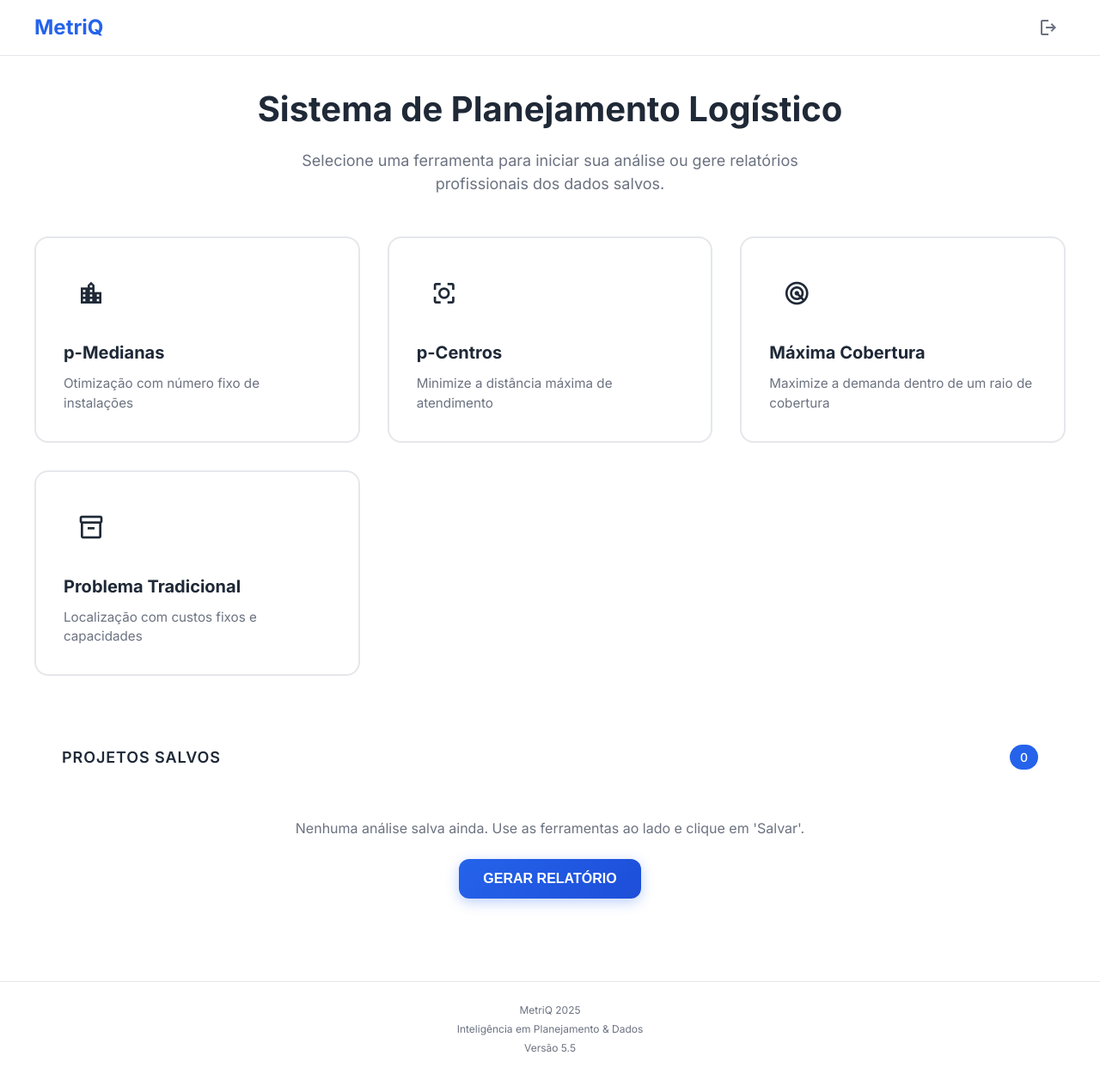
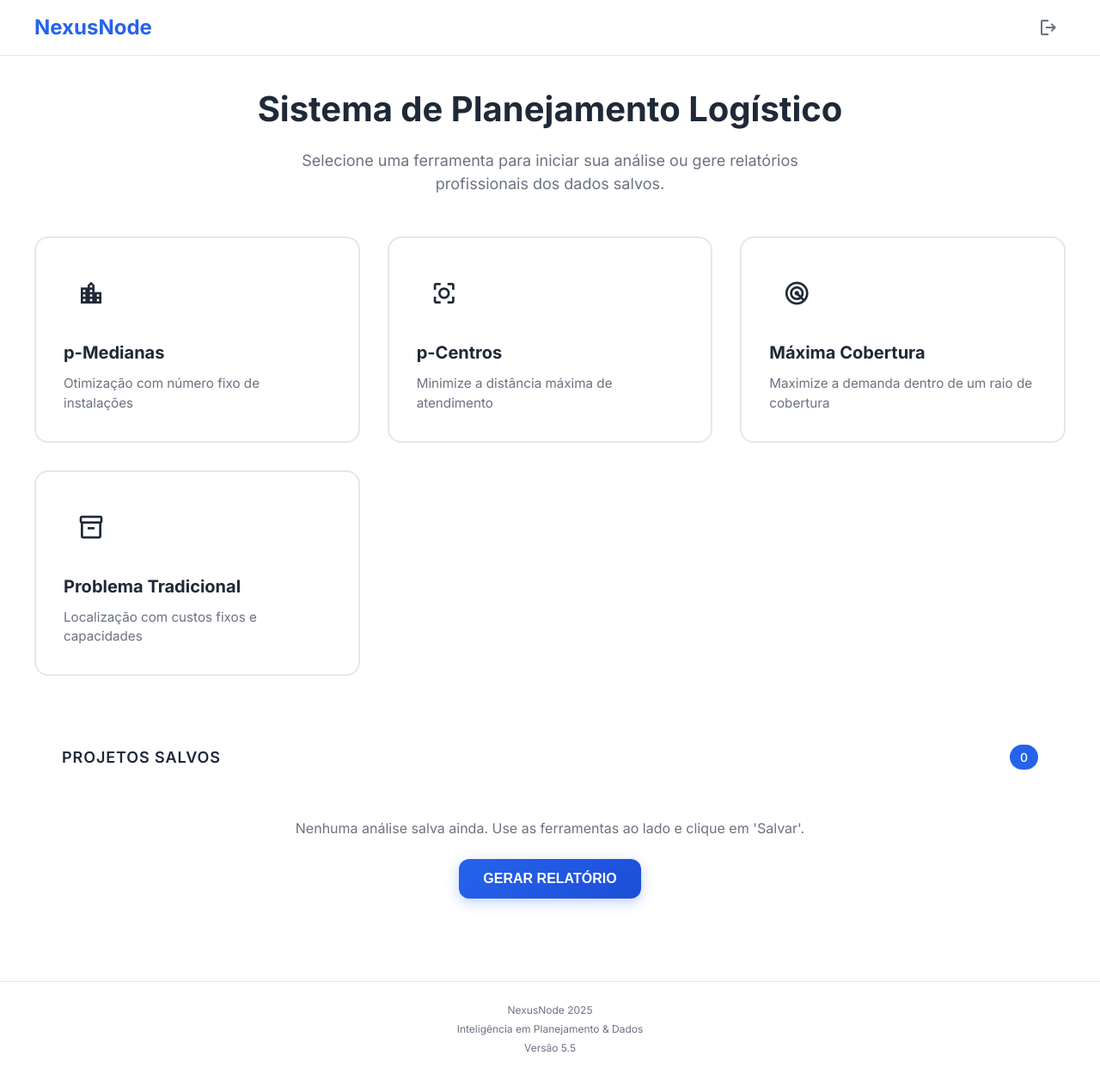
Before and after one commit to italomayacone00-alt/suporte-de-logistica, a Flask app: page / in a window 1280 px wide. Shown: the whole page at 86% size. Run offline with Flask 3, Linux system fonts and the light colour scheme.

Commit message:
Atualizado nome do site de MetriQ para NexusNode

```diff
--- a/static/css/style.css
+++ b/static/css/style.css
@@ -1,4 +1,4 @@
-/* static/css/style.css - Estilo MetriQ */
+/* static/css/style.css - Estilo NexusNode */
 
 :root {
     --primary: #2563eb;
--- a/static/js/script.js
+++ b/static/js/script.js
@@ -1,5 +1,5 @@
-// JavaScript para Otimização de CDs - MetriQ
-// Sistema de Otimização de CDs - MetriQ
+// JavaScript para Otimização de CDs - NexusNode
+// Sistema de Otimização de CDs - NexusNode
 // Versão: Formato Matriz Única (Solver Excel)
 
 // Função para mostrar passo 2 após download
--- a/templates/base.html
+++ b/templates/base.html
@@ -4,7 +4,7 @@
 <head>
     <meta charset="UTF-8">
     <meta name="viewport" content="width=device-width, initial-scale=1.0">
-    <title>{% block title %}MetriQ{% endblock %}</title>
+    <title>{% block title %}NexusNode{% endblock %}</title>
     <link href="https://fonts.googleapis.com/css2?family=Inter:wght@300;400;500;600;700&display=swap" rel="stylesheet">
     <link href="https://fonts.googleapis.com/css2?family=Material+Symbols+Outlined:wght,FILL@100..700,0..1&display=swap" rel="stylesheet">
     <link rel="stylesheet" href="{{ url_for('static', filename='css/style.css') }}">
@@ -14,7 +14,7 @@
     <header class="header">
         <div class="header-container">
             <a href="{{ url_for('dashboard') }}" class="logo">
-                <span class="logo-text">MetriQ</span>
+                <span class="logo-text">NexusNode</span>
             </a>
             <button class="logout-btn">
                 <span class="material-symbols-outlined">logout</span>
@@ -41,7 +41,7 @@
 
     <!-- Footer Simples -->
     <footer class="footer">
-        <p>MetriQ 2025</p>
+        <p>NexusNode 2025</p>
         <p>Inteligência em Planejamento & Dados</p>
         <p>Versão 5.5</p>
     </footer>
--- a/templates/dashboard_professional.html
+++ b/templates/dashboard_professional.html
@@ -1,7 +1,7 @@
-<!-- templates/dashboard_professional.html - Dashboard MetriQ -->
+<!-- templates/dashboard_professional.html - Dashboard NexusNode -->
 {% extends "base.html" %}
 
-{% block title %}MetriQ - Sistema de Planejamento Logístico{% endblock %}
+{% block title %}NexusNode - Sistema de Planejamento Logístico{% endblock %}
 
 {% block content %}
 <div class="dashboard-container">
--- a/templates/index.html
+++ b/templates/index.html
@@ -1,7 +1,7 @@
 <!-- templates/index.html - Página Inicial -->
 {% extends "base.html" %}
 
-{% block title %}MetriQ - Sistema de Planejamento Logístico{% endblock %}
+{% block title %}NexusNode - Sistema de Planejamento Logístico{% endblock %}
 
 {% block content %}
 <div class="dashboard-container">
--- a/templates/max_cobertura.html
+++ b/templates/max_cobertura.html
@@ -1,6 +1,6 @@
 {% extends "base.html" %}
 
-{% block title %}Máxima Cobertura - MetriQ{% endblock %}
+{% block title %}Máxima Cobertura - NexusNode{% endblock %}
 
 {% block content %}
 <div class="dashboard-container">
--- a/templates/otimizador_cds.html
+++ b/templates/otimizador_cds.html
@@ -1,7 +1,7 @@
 <!-- templates/otimizador_cds.html - Ferramenta de Otimização de CDs -->
 {% extends "base.html" %}
 
-{% block title %}Otimização de CDs - MetriQ{% endblock %}
+{% block title %}Otimização de CDs - NexusNode{% endblock %}
 
 {% block content %}
 <div class="dashboard-container">
--- a/templates/p_centros.html
+++ b/templates/p_centros.html
@@ -1,6 +1,6 @@
 {% extends "base.html" %}
 
-{% block title %}p-Centros - MetriQ{% endblock %}
+{% block title %}p-Centros - NexusNode{% endblock %}
 
 {% block content %}
 <div class="dashboard-container">
--- a/templates/p_medianas.html
+++ b/templates/p_medianas.html
@@ -1,7 +1,7 @@
 <!-- templates/p_medianas.html - Ferramenta de p-Medianas -->
 {% extends "base.html" %}
 
-{% block title %}p-Medianas - MetriQ{% endblock %}
+{% block title %}p-Medianas - NexusNode{% endblock %}
 
 {% block content %}
 <div class="dashboard-container">
```
